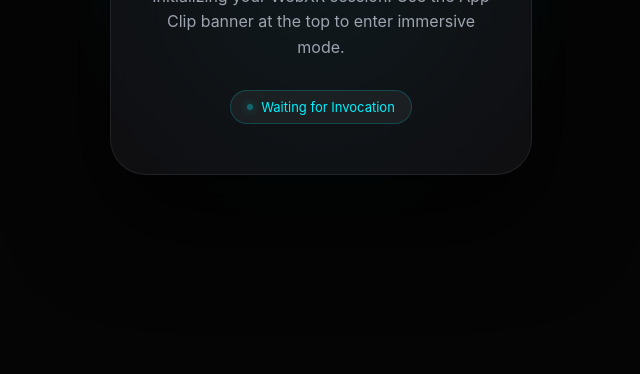
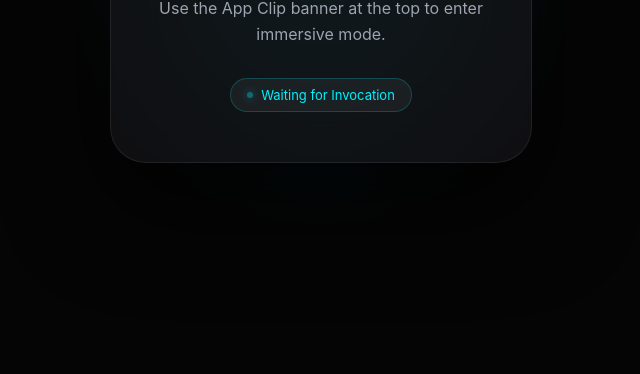
Before and after one commit to Web3Kev/web3kev.github.io, a plain HTML site: page view/index.html in a window 1280 px wide. Shown: the part 426-800 px from the top of the page, without its empty margins (319-959 px from the left). Drawn offline with Linux system fonts and the light colour scheme.

Commit message:
Update index.html

```diff
--- a/view/index.html
+++ b/view/index.html
@@ -128,7 +128,7 @@
         </div>
 
         <h1>Brrrowser</h1>
-        <p>Initializing your WebXR session. Use the App Clip banner at the top to enter immersive mode.</p>
+        <p>Use the App Clip banner at the top to enter immersive mode.</p>
 
         <div class="status-indicator">
             <div class="dot"></div>
```
